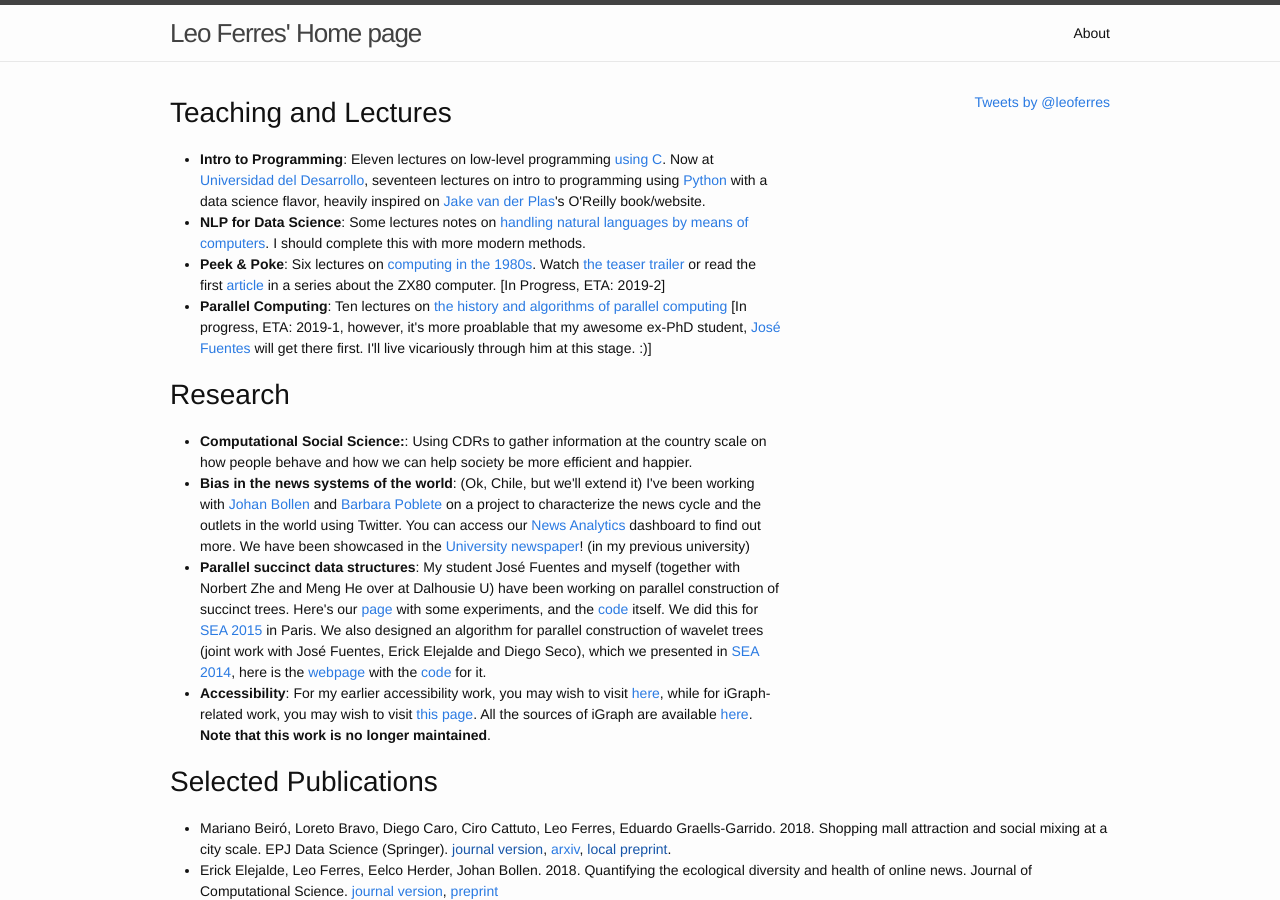
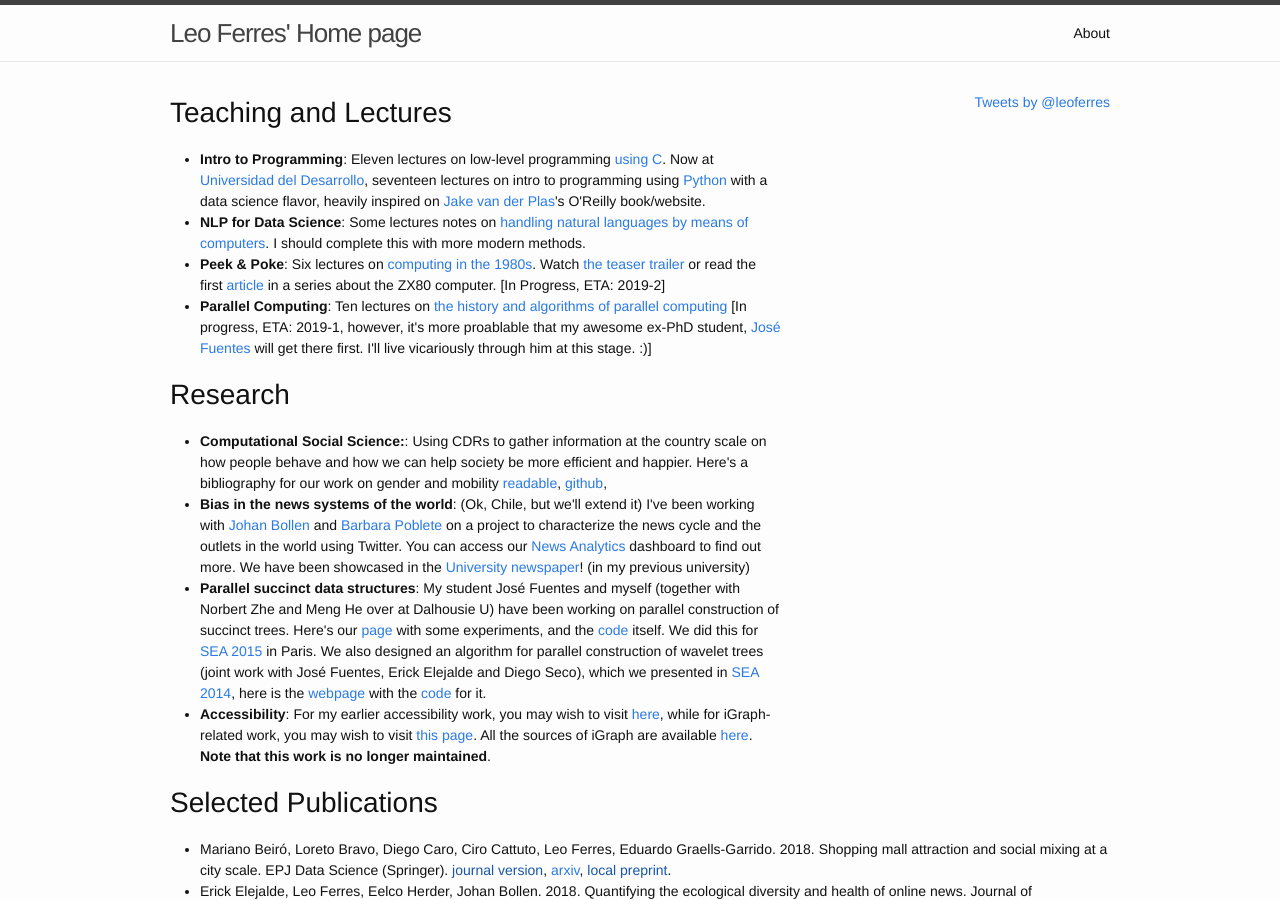
Before and after one commit to leoferres/leoferres.github.io, a Jekyll site: the page built from index.html, in a window 1280 px wide and 900 px high. Built offline with Jekyll 4.4.1, drawn with Linux system fonts in a browser that asks for light colours; comment, search, counter and statistics services are not loaded.

Commit message:
added bibliography on gender to index

```diff
--- a/index.html
+++ b/index.html
@@ -45,7 +45,7 @@ layout: default
   <ul>
     <li><b>Computational Social Science:</b>: Using CDRs to gather
     information at the country scale on how people behave and how we
-    can help society be more efficient and happier.
+    can help society be more efficient and happier. Here's a bibliography for our work on gender and mobility <a href="http://leoferres.info/downloadables/bibliography.html">readable</a>, <a href="https://github.com/leoferres/bibliography">github</a>,
     <li><b>Bias in the news systems of the world</b>: (Ok, Chile, but
 	we'll extend it) I've been working with
 	<a href="http://www.informatics.indiana.edu/jbollen/">Johan
```
